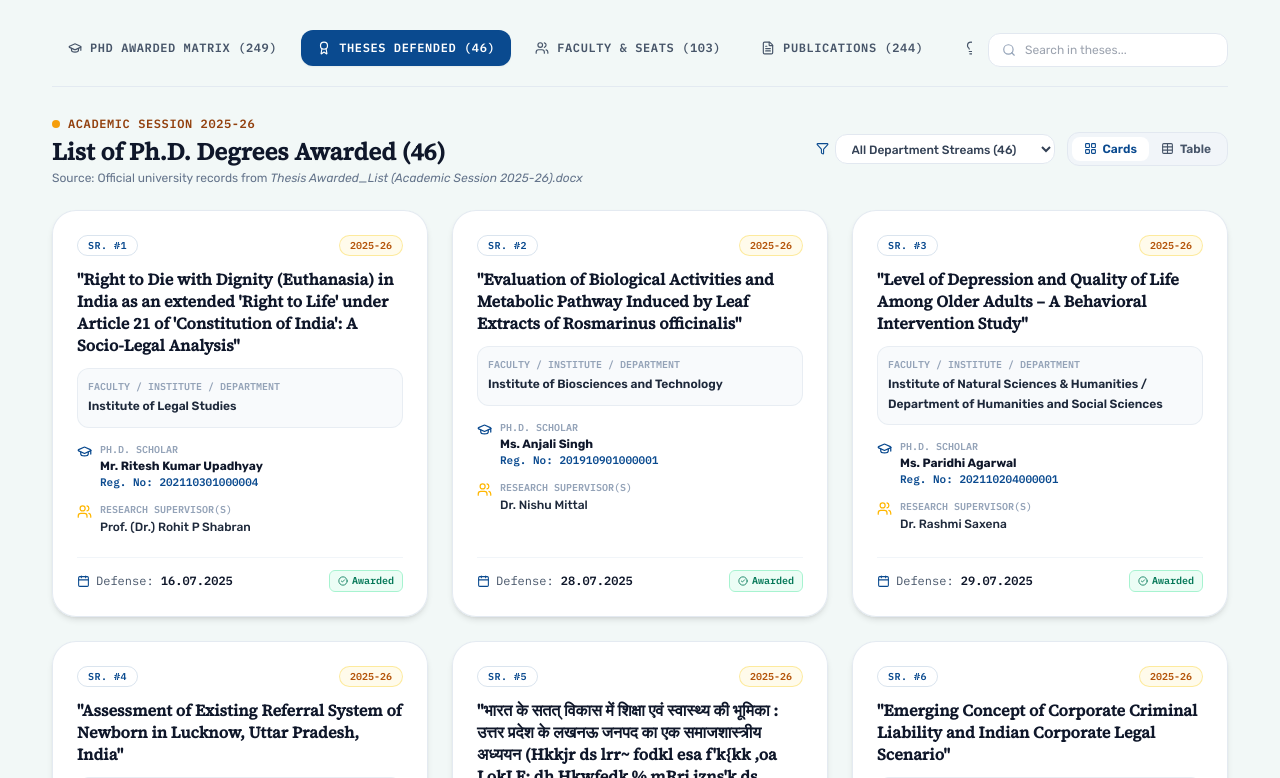
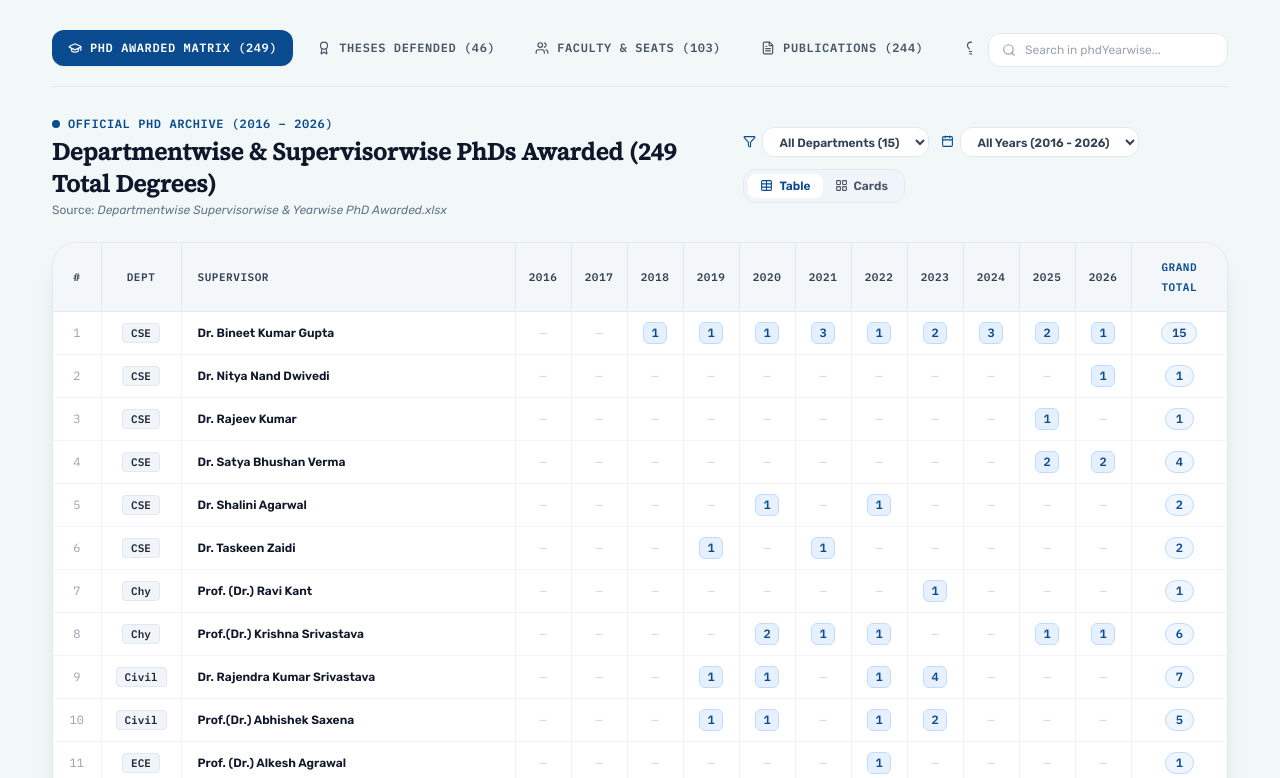
Before and after one commit to tauseefsrdt/srmu-research, a React (Vite) app in the folder frontend/: page /department in a window 1280 px wide. Shown: the part 822-1600 px from the top of the page. Built offline with nearby package versions, Linux system fonts and the light colour scheme.

Commit message:
new chnages

```diff
--- a/frontend/src/pages/DepartmentPage.tsx
+++ b/frontend/src/pages/DepartmentPage.tsx
@@ -31,7 +31,7 @@ export default function DepartmentPage() {
   const { id } = useParams<{ id: string }>();
   const navigate = useNavigate();
   const pageRef = useRef<HTMLDivElement>(null);
-  const [activeTab, setActiveTab] = useState<"theses" | "phdYearwise" | "faculty" | "publications" | "patents" | "books">("theses");
+  const [activeTab, setActiveTab] = useState<"phdYearwise" | "theses" | "faculty" | "publications" | "patents" | "books">("phdYearwise");
   const [thesisViewMode, setThesisViewMode] = useState<"cards" | "table">("cards");
   const [phdYearwiseViewMode, setPhdYearwiseViewMode] = useState<"table" | "cards">("table");
   const [selectedYearFilter, setSelectedYearFilter] = useState<string>("All");
@@ -644,21 +644,21 @@ export default function DepartmentPage() {
           {phdYearwiseViewMode === "table" ? (
             <div className="bg-white/95 backdrop-blur-xl rounded-3xl border border-slate-200/90 shadow-xl overflow-hidden">
               <div className="overflow-x-auto">
-                <table className="w-full text-left text-sm border-collapse min-w-[1000px]">
+                <table className="w-full text-left text-sm border-collapse min-w-[1050px]">
                   <thead>
-                    <tr className="bg-slate-50 border-b border-slate-200/90 text-[11px] font-mono font-bold uppercase tracking-wider text-slate-600">
-                      <th className="py-3.5 px-4">#</th>
-                      <th className="py-3.5 px-4">Department</th>
-                      <th className="py-3.5 px-4 min-w-[200px]">Supervisor</th>
+                    <tr className="bg-slate-100/80 border-b border-slate-200 text-[11px] font-mono font-bold uppercase tracking-wider text-slate-700">
+                      <th className="py-3.5 px-3 text-center w-12 border-r border-slate-200/80">#</th>
+                      <th className="py-3.5 px-3 w-20 text-center border-r border-slate-200/80">Dept</th>
+                      <th className="py-3.5 px-4 min-w-[220px] border-r border-slate-200/80">Supervisor</th>
                       {PHD_AWARDED_YEARS.map((yr) => (
-                        <th key={yr} className="py-3.5 px-2.5 text-center font-mono">
+                        <th key={yr} className="py-3.5 px-2 text-center font-mono w-14 border-r border-slate-200/80">
                           {yr}
                         </th>
                       ))}
-                      <th className="py-3.5 px-4 text-center font-mono text-[#0A4A8F]">Grand Total</th>
+                      <th className="py-3.5 px-4 text-center font-mono text-[#0A4A8F] w-24">Grand Total</th>
                     </tr>
                   </thead>
-                  <tbody className="divide-y divide-slate-100 font-sans">
+                  <tbody className="divide-y divide-slate-100 font-sans text-xs">
                     {filteredPhDYearwise.length === 0 ? (
                       <tr>
                         <td colSpan={3 + PHD_AWARDED_YEARS.length + 1} className="py-12 text-center text-slate-500">
@@ -667,34 +667,34 @@ export default function DepartmentPage() {
                       </tr>
                     ) : (
                       paginatedPhDYearwise.map((record, idx) => (
-                        <tr key={record.id} className="hover:bg-slate-50/80 transition-colors">
-                          <td className="py-3 px-4 font-mono text-xs text-slate-400">
+                        <tr key={record.id} className="hover:bg-blue-50/40 transition-colors">
+                          <td className="py-2.5 px-3 text-center font-mono text-slate-400 border-r border-slate-100">
                             {(currentPage - 1) * itemsPerPage + idx + 1}
                           </td>
-                          <td className="py-3 px-4">
-                            <span className="font-mono text-xs font-bold px-2.5 py-0.5 rounded-full bg-slate-100 text-slate-800 border border-slate-200">
+                          <td className="py-2.5 px-3 text-center border-r border-slate-100">
+                            <span className="font-mono text-[11px] font-bold px-2 py-0.5 rounded bg-slate-100 text-slate-800 border border-slate-200">
                               {record.departmentCode}
                             </span>
                           </td>
-                          <td className="py-3 px-4 font-semibold text-slate-900 text-xs">
+                          <td className="py-2.5 px-4 font-semibold text-slate-900 border-r border-slate-100">
                             {record.supervisor}
                           </td>
                           {PHD_AWARDED_YEARS.map((yr) => {
                             const val = record.yearly[yr] || 0;
                             return (
-                              <td key={yr} className="py-3 px-2.5 text-center font-mono text-xs">
+                              <td key={yr} className="py-2.5 px-2 text-center font-mono border-r border-slate-100">
                                 {val > 0 ? (
-                                  <span className="font-bold text-[#0A4A8F] px-1.5 py-0.5 rounded-md bg-blue-50/80 border border-blue-100">
+                                  <span className="inline-block min-w-[24px] font-extrabold text-[#0A4A8F] px-1.5 py-0.5 rounded-md bg-blue-100/70 border border-blue-200">
                                     {val}
                                   </span>
                                 ) : (
-                                  <span className="text-slate-300">—</span>
+                                  <span className="text-slate-300 select-none">—</span>
                                 )}
                               </td>
                             );
                           })}
-                          <td className="py-3 px-4 text-center font-mono text-xs font-extrabold text-[#0A4A8F]">
-                            <span className="px-2.5 py-1 rounded-full bg-blue-50 text-[#0A4A8F] border border-blue-200">
+                          <td className="py-2.5 px-4 text-center font-mono font-extrabold text-[#0A4A8F]">
+                            <span className="inline-block min-w-[28px] px-2.5 py-0.5 rounded-full bg-blue-50 text-[#0A4A8F] border border-blue-200 font-bold">
                               {record.grandTotal}
                             </span>
                           </td>
@@ -704,12 +704,12 @@ export default function DepartmentPage() {
                   </tbody>
                   <tfoot>
                     <tr className="bg-slate-900 text-white font-mono font-bold text-xs uppercase tracking-wider border-t-2 border-[#FFB703]">
-                      <td className="py-3.5 px-4">Σ</td>
-                      <td className="py-3.5 px-4" colSpan={2}>
+                      <td className="py-3.5 px-3 text-center border-r border-slate-800">Σ</td>
+                      <td className="py-3.5 px-4 border-r border-slate-800" colSpan={2}>
                         {deptInfo.title} Yearly Totals
                       </td>
                       {PHD_AWARDED_YEARS.map((yr) => (
-                        <td key={yr} className="py-3.5 px-2.5 text-center text-[#FFB703]">
+                        <td key={yr} className="py-3.5 px-2 text-center text-[#FFB703] border-r border-slate-800">
                           {phdYearlyTotals[yr] || 0}
                         </td>
                       ))}
```
Also changed, not shown: 2 other files (tests, documents, lock files or other folders).
